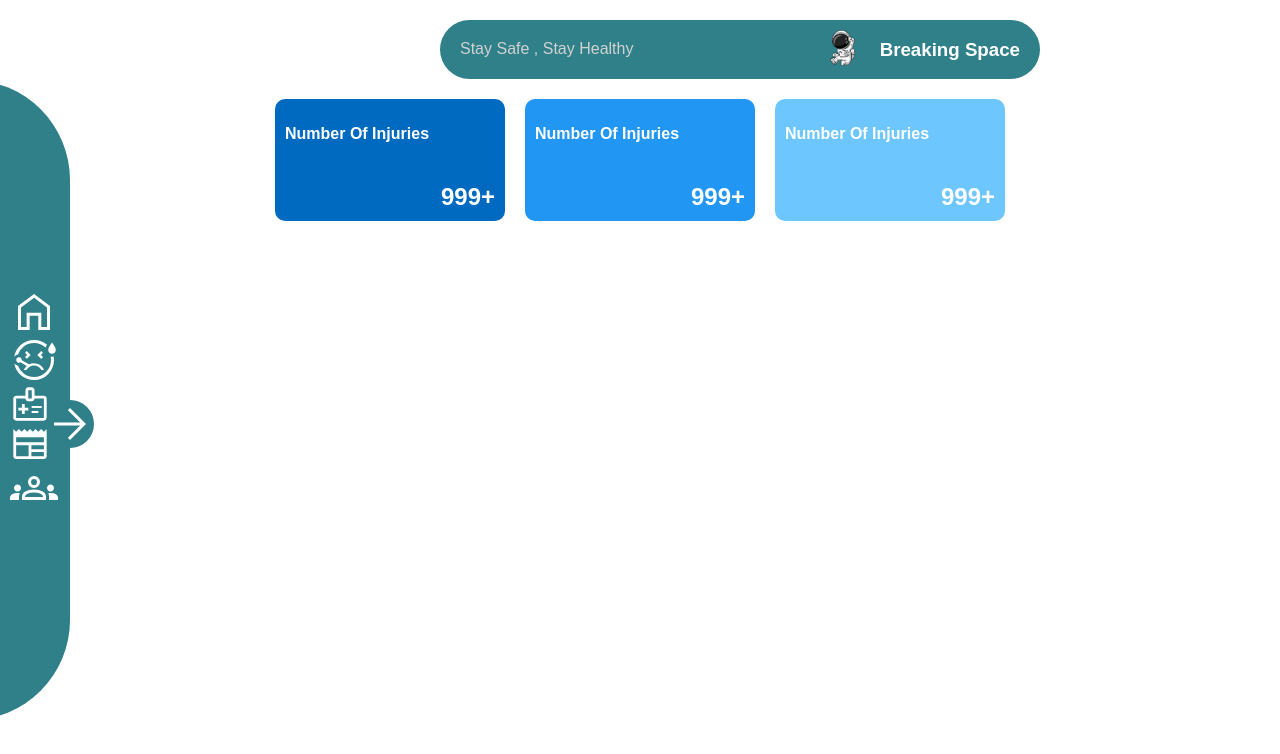
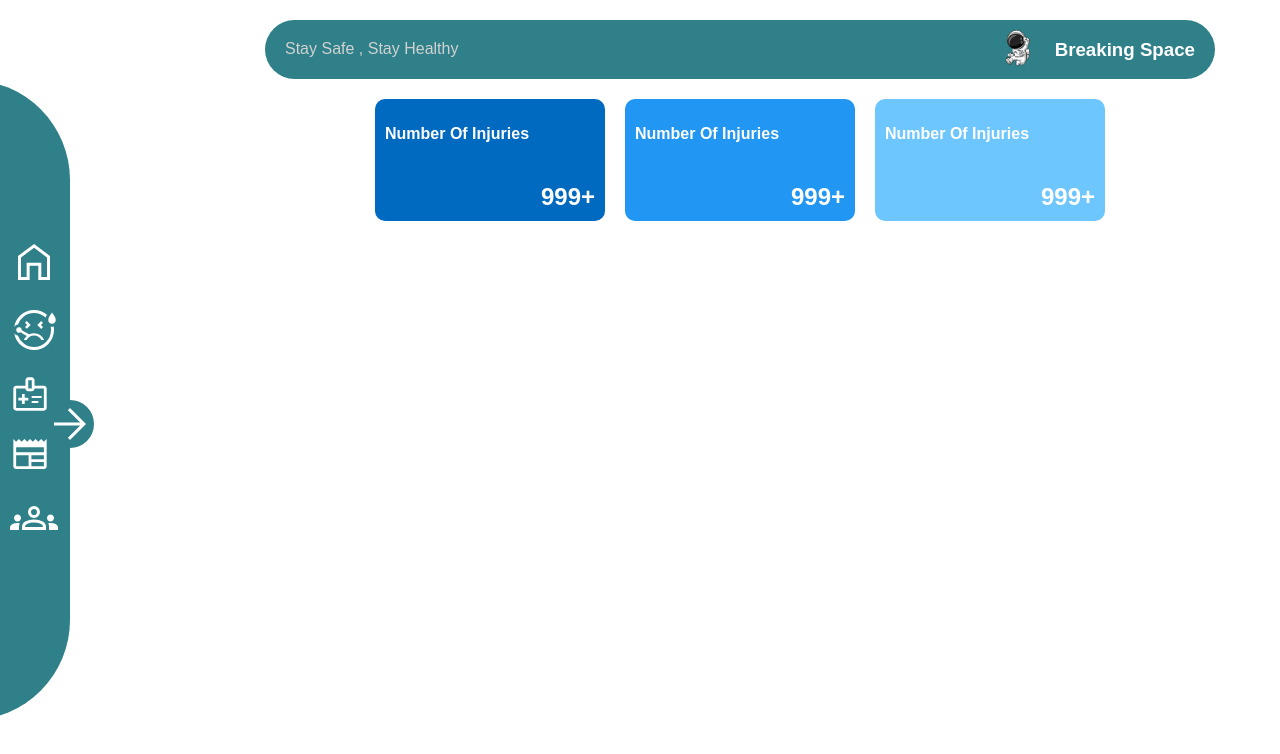
Before and after one commit to Yaseen-Saad/COVID-19, a plain HTML site: page index.html in a window 1280 px wide. Drawn offline with Linux system fonts and the light colour scheme.

Commit message:
Nav Eddited

```diff
--- a/css/homeStyle.css
+++ b/css/homeStyle.css
@@ -36,3 +36,7 @@ a {
   font-weight: 900;
   margin:40px 0 0 0;
 }
+main.container{
+  margin-left: 250px;
+  width: calc(100vw - 300px);
+}
--- a/css/mainCss.css
+++ b/css/mainCss.css
@@ -82,9 +82,8 @@ body {
 }
 .tit-cont {
   position: relative;
-  width: 600px;
+  width: 100%;
   margin: 20px auto;
-  left: 100px;
   background-color: var(--mainColor);
   display: flex;
   justify-content: space-between;
@@ -151,7 +150,7 @@ h4 {
 }
 .main-taps svg {
   fill: white;
-  margin-right: 15px;
+  margin: 0;
   cursor: pointer;
 }
 .main-taps h3 {
@@ -197,15 +196,12 @@ h4 {
 .nav-bar.active .main-taps {
   margin-top: 0;
 }
-.nav-bar.active .main-taps > * {
-  width: 300%;
-}
-.nav-bar.active .main-taps > * :first-child {
-  margin: 0 130px;
-}
 .nav-bar.active .main-taps > * h3 {
   display: none;
 }
 .nav-bar a {
   color: white;
 }
+.nav-bar.active .main-taps svg{
+  margin:0 0 20px 130px;
+}
--- a/index.html
+++ b/index.html
@@ -83,12 +83,14 @@
             </div>
         </div>
     </aside>
-    <div class="tit-cont container">
+    <main class="container">
+
+        <div class="tit-cont">
             <span class="stay-safe">Stay safe , Stay Healthy</span>
             <img src="images/Logo.png" alt="">
             <h3 class="breaking">Breaking Space</h3>
         </div>
-    <section class="statistics">
+        <section class="statistics ">
             <article>
                 <p>Number Of Injuries</p>
                 <h2>999+</h2>
@@ -102,6 +104,7 @@
                 <h2>999+</h2>
             </article>
         </section>
+    </main>
 
 
 
```
Also changed, not shown: Js/main.js (+10 -0 lines). Lines whose indentation alone changed are shown as unchanged.
